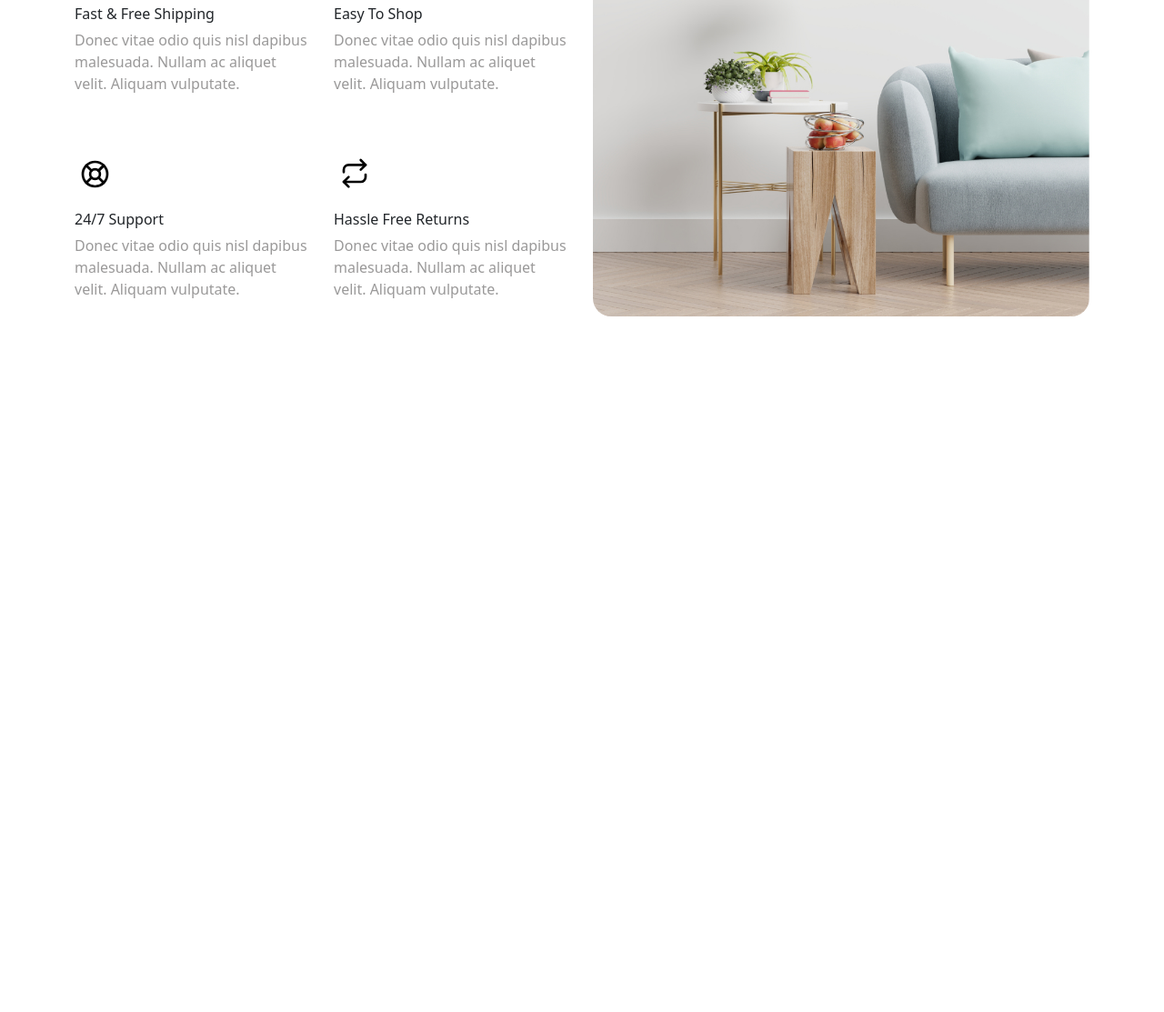
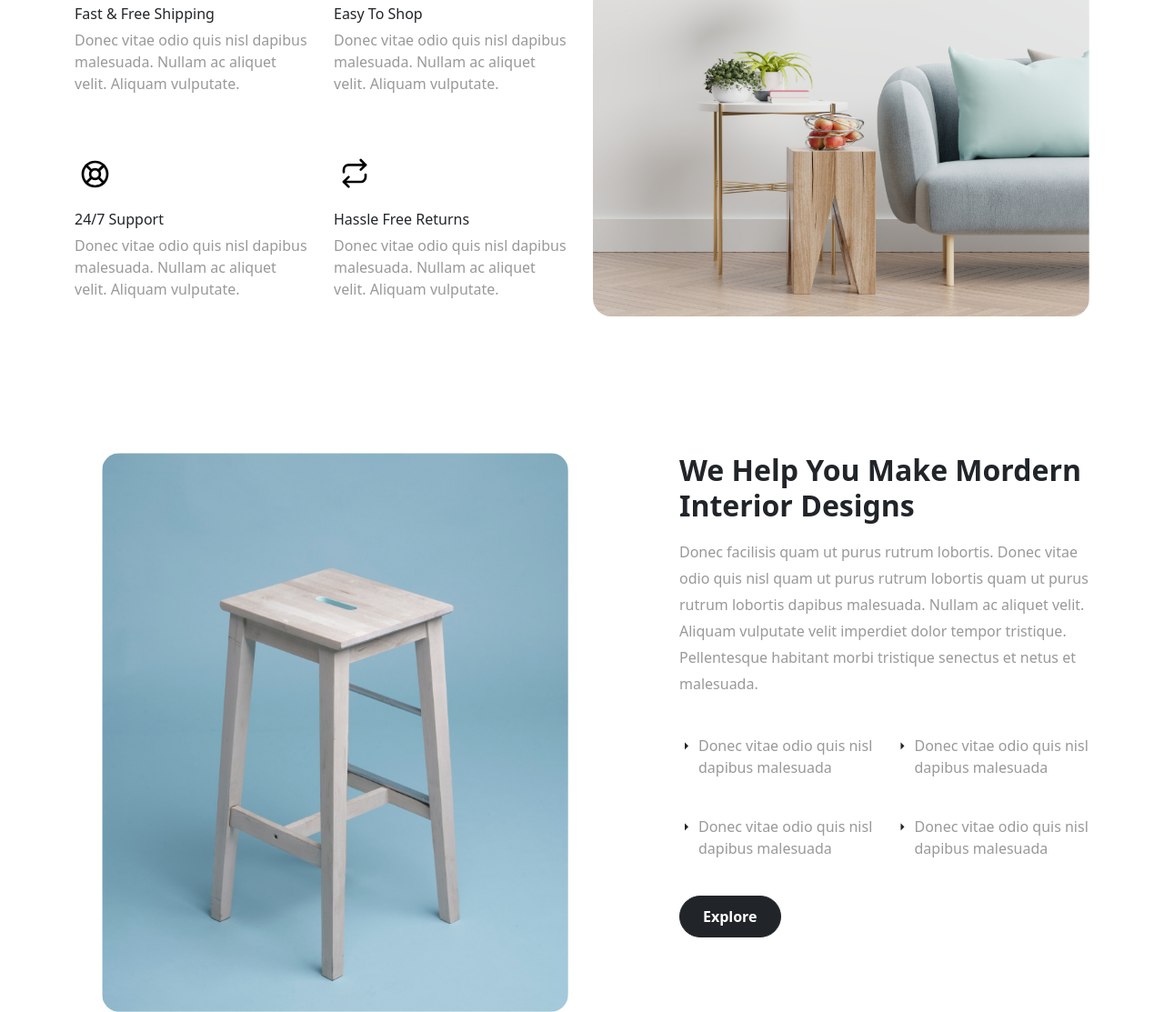
Before and after one commit to saadawan109/furni-project, a plain HTML site: page index.html in a window 1280 px wide. Shown: the part 1474-2587 px from the top of the page at 91% size. Before the commit the page ends 1822 px from the top, so only its background shows below. Drawn offline with nearby package versions, Linux system fonts and the light colour scheme.

Commit message:
Interior Design Section
Create 2 Coloums of md-7 which contain picture and md-5 which contain text.

```diff
--- a/index.html
+++ b/index.html
@@ -6,6 +6,7 @@
     <meta name="viewport" content="width=device-width, initial-scale=1.0">
     <link rel="stylesheet" href="style.css">
     <title>Furni Website</title>
+    <link href="https://cdn.jsdelivr.net/npm/remixicon@4.2.0/fonts/remixicon.css" rel="stylesheet" />
     <link href="https://cdn.jsdelivr.net/npm/bootstrap@5.3.3/dist/css/bootstrap.min.css" rel="stylesheet"
         integrity="sha384-QWTKZyjpPEjISv5WaRU9OFeRpok6YctnYmDr5pNlyT2bRjXh0JMhjY6hW+ALEwIH" crossorigin="anonymous">
 </head>
@@ -142,7 +143,8 @@
                 <div class="col-md-6">
                     <h2 class="section-head">Why Choose Us</h2>
                     <p class="text-choose_us">Lorem ipsum dolor sit amet consectetur, adipisicing elit. Aspernatur omnis
-                        velit quas neque. Modi, tempore omnis neque elit.dolor sit amet consectetur, adipisicing elit.</p>
+                        velit quas neque. Modi, tempore omnis neque elit.dolor sit amet consectetur, adipisicing elit.
+                    </p>
 
                     <div class="second_section">
 
@@ -150,12 +152,14 @@
                             <div class="col-md-6">
                                 <img src="./images/truck.svg" alt="">
                                 <p class="choose-heading">Fast & Free Shipping</p>
-                                <p class="choose-para">Donec vitae odio quis nisl dapibus malesuada. Nullam ac aliquet velit. Aliquam vulputate.</p>
+                                <p class="choose-para">Donec vitae odio quis nisl dapibus malesuada. Nullam ac aliquet
+                                    velit. Aliquam vulputate.</p>
                             </div>
                             <div class="col-md-6">
                                 <img src="./images/bag.svg" alt="">
                                 <p class="choose-heading">Easy To Shop</p>
-                                <p class="choose-para">Donec vitae odio quis nisl dapibus malesuada. Nullam ac aliquet velit. Aliquam vulputate.</p>
+                                <p class="choose-para">Donec vitae odio quis nisl dapibus malesuada. Nullam ac aliquet
+                                    velit. Aliquam vulputate.</p>
                             </div>
                         </div>
 
@@ -163,12 +167,14 @@
                             <div class="col-md-6">
                                 <img src="./images/support.svg" alt="">
                                 <p class="choose-heading">24/7 Support</p>
-                                <p class="choose-para">Donec vitae odio quis nisl dapibus malesuada. Nullam ac aliquet velit. Aliquam vulputate.</p>
+                                <p class="choose-para">Donec vitae odio quis nisl dapibus malesuada. Nullam ac aliquet
+                                    velit. Aliquam vulputate.</p>
                             </div>
                             <div class="col-md-6">
                                 <img src="./images/return.svg" alt="">
                                 <p class="choose-heading">Hassle Free Returns </p>
-                                <p class="choose-para">Donec vitae odio quis nisl dapibus malesuada. Nullam ac aliquet velit. Aliquam vulputate.</p>
+                                <p class="choose-para">Donec vitae odio quis nisl dapibus malesuada. Nullam ac aliquet
+                                    velit. Aliquam vulputate.</p>
                             </div>
 
                         </div>
@@ -183,6 +189,57 @@
         </div>
     </div>
 
+    <!-- Interior Design -->
+
+    <div class="interior_design">
+        <div class="container">
+            <div class="row">
+
+                <div class="col-md-7">
+
+                        <img src="./images/img-grid-3.jpg" class="img-interior_design" alt="">
+
+                </div>
+                <div class="col-md-5">
+                    <h2 class="interior-heading">We Help You Make Mordern Interior Designs</h2>
+                    <p class="interior-para">Donec facilisis quam ut purus rutrum lobortis. Donec vitae odio quis nisl quam ut purus rutrum lobortis quam ut purus rutrum lobortis dapibus malesuada. Nullam ac aliquet velit. Aliquam vulputate velit imperdiet dolor tempor tristique. Pellentesque habitant morbi tristique senectus et netus et malesuada.</p>
+                    <div class="row">
+                        <div class="col-md-6">
+                            <div class="interior-txt">
+                                <i class="ri-arrow-right-s-fill"></i>
+                                <p class="interior-txt_para">Donec vitae odio quis nisl dapibus malesuada</p>
+                            </div>
+                        </div>
+                        <div class="col-md-6">
+                            <div class="interior-txt">
+                                <i class="ri-arrow-right-s-fill"></i>
+                                <p class="interior-txt_para">Donec vitae odio quis nisl dapibus malesuada</p>
+                            </div>
+                        </div>
+                    </div>
+                    <div class="row">
+                        <div class="col-md-6">
+                            <div class="interior-txt">
+                                <i class="ri-arrow-right-s-fill"></i>
+                                <p class="interior-txt_para">Donec vitae odio quis nisl dapibus malesuada</p>
+                            </div>
+                        </div>
+                        <div class="col-md-6">
+                            <div class="interior-txt">
+                                <i class="ri-arrow-right-s-fill"></i>
+                                <p class="interior-txt_para">Donec vitae odio quis nisl dapibus malesuada</p>
+                            </div>
+                        </div>
+                    </div>
+                    <button type="button" class="btn btn-chairs_explore btn-dark mt-4 rounded-pill">
+                        Explore
+                    </button>
+                </div>
+            </div>
+        </div>
+
+    </div>
+
 
 
     <script src="https://cdn.jsdelivr.net/npm/bootstrap@5.3.3/dist/js/bootstrap.bundle.min.js"
--- a/style.css
+++ b/style.css
@@ -122,6 +122,33 @@
 .choose-img{
     width: 100%;
     border-radius: 20px;
-    height: auto;
+
 
 }
+
+/* Interior Design */
+
+.interior_design{
+    margin-top: 150px;
+}
+.img-interior_design{
+    width: 80%;
+    margin-left: 30px;
+    border-radius: 20px;
+}
+.interior-heading{
+    font-weight: 600;
+}
+.interior-para{
+    padding-top: 10px;
+    color: rgb(154, 153, 153);
+    line-height: 29px;
+}
+.interior-txt{
+    display: flex;
+    padding-top: 25px;
+}
+.interior-txt_para{
+    color: rgb(154, 153, 153);
+    padding-left: 5px;
+}
```
Also changed, not shown: images/img-grid-1.jpg (added), images/img-grid-2.jpg (added), images/img-grid-3.jpg (added).
